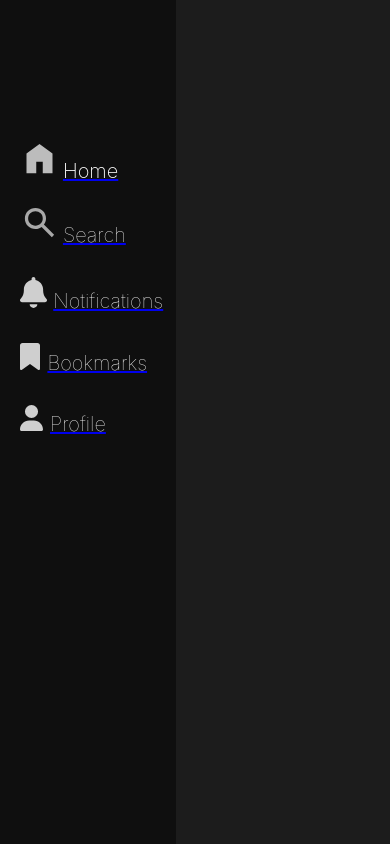
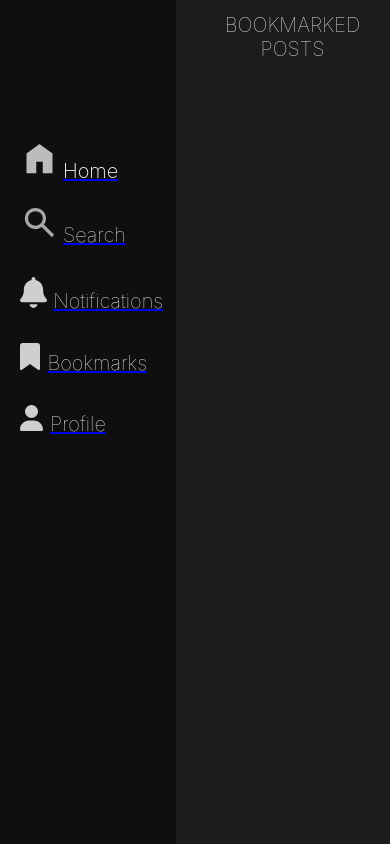
Before and after one commit to soumya-maheshwari/Twitter, a React (Create React App) app in the folder frontend/: page /bookmarks in a window 390 px wide. Built offline with nearby package versions, Linux system fonts and the light colour scheme.

Commit message:
added responsiveness in bookmarks page

```diff
--- a/frontend/src/Components/Bookmarks/BookMarkPosts.jsx
+++ b/frontend/src/Components/Bookmarks/BookMarkPosts.jsx
@@ -5,16 +5,17 @@ import cross from "../../Assets/cross.svg";
 import cross2 from "../../Assets/cross2.svg";
 import { removeBookmarkThunk } from "../../Redux/postSlice";
 import { ToastContainer, toast } from "react-toastify";
+import menu from "../../Assets/menuIcon.svg";
 
 const BookMarkPosts = (props) => {
   const postid = props.postid;
   const dispatch = useDispatch();
   const handleMouseOver = () => {
-    document.getElementById("cross").src = cross2;
+    document.getElementById("crosss").src = cross2;
   };
 
   const handleMouseLeave = () => {
-    document.getElementById("cross").src = cross;
+    document.getElementById("crosss").src = cross;
   };
 
   const handleRemoveBookmark = () => {
@@ -46,8 +47,8 @@ const BookMarkPosts = (props) => {
           <img
             src={cross}
             alt=""
-            className="cross-icon"
-            id="cross"
+            className="crosss-icon"
+            id="crosss"
             onMouseOver={handleMouseOver}
             onMouseLeave={handleMouseLeave}
             onClick={handleRemoveBookmark}
--- a/frontend/src/Components/Bookmarks/Bookmarks.jsx
+++ b/frontend/src/Components/Bookmarks/Bookmarks.jsx
@@ -28,6 +28,7 @@ const Bookmarks = () => {
       <div className="bookmark-page">
         <Sidebar />
         <div className="all-bookmarks">
+          <h1 className="head-b">BOOKMARKED POSTS</h1>
           {bookmarks &&
             bookmarks.map((post) => {
               return (
--- a/frontend/src/Components/Bookmarks/bookmark.css
+++ b/frontend/src/Components/Bookmarks/bookmark.css
@@ -6,6 +6,10 @@
   overflow-x: scroll;
   /* scrollbar-width: thin; */
   scrollbar-color: transparent transparent;
+}
+.head-b {
+  color: white;
+  text-align: center;
 }
 
 .bookmark-page::-webkit-scrollbar {
@@ -20,6 +24,9 @@
   background-color: transparent; /* Color of the scrollbar track */
 }
 
+.all-bookmarks {
+  margin-left: 20vw;
+}
 .post-box-bookmark {
   width: 40vw;
   background-color: white;
@@ -43,8 +50,8 @@
   flex-direction: column;
 }
 
-.cross-icon {
-  width: 20px;
+.crosss-icon {
+  width: 17px;
   margin-left: 36vw;
   cursor: pointer;
 }
@@ -77,3 +84,41 @@
   font-weight: 300;
   font-size: 19px;
 }
+
+/* RESPONSIVE */
+
+@media (max-width: 670px) {
+  .head-b {
+    color: white;
+    text-align: center;
+    font-weight: 100;
+    margin-left: 4vw;
+  }
+  .all-bookmarks {
+    margin-left: 30vw;
+  }
+}
+@media (max-width: 470px) {
+  .head-b {
+    color: white;
+    text-align: center;
+    font-weight: 100;
+    margin-left: 4vw;
+    font-size: 20px;
+  }
+  .all-bookmarks {
+    margin-left: 30vw;
+  }
+}
+@media (max-width: 447px) {
+  .head-b {
+    color: white;
+    text-align: center;
+    font-weight: 100;
+    /* margin-left: 4vw; */
+    font-size: 20px;
+  }
+  .all-bookmarks {
+    margin-left: 46vw;
+  }
+}
--- a/frontend/src/Redux/API.js
+++ b/frontend/src/Redux/API.js
@@ -1,8 +1,8 @@
 import axios from "axios";
 
 export default axios.create({
-  baseURL: "http://localhost:5000/",
-  // baseURL: "https://fullstackapp-51vm.onrender.com/",
+  // baseURL: "http://localhost:5000/",
+  baseURL: "https://fullstackapp-51vm.onrender.com/",
 });
 
 // https://fullstackapp-51vm.onrender.com/
```
